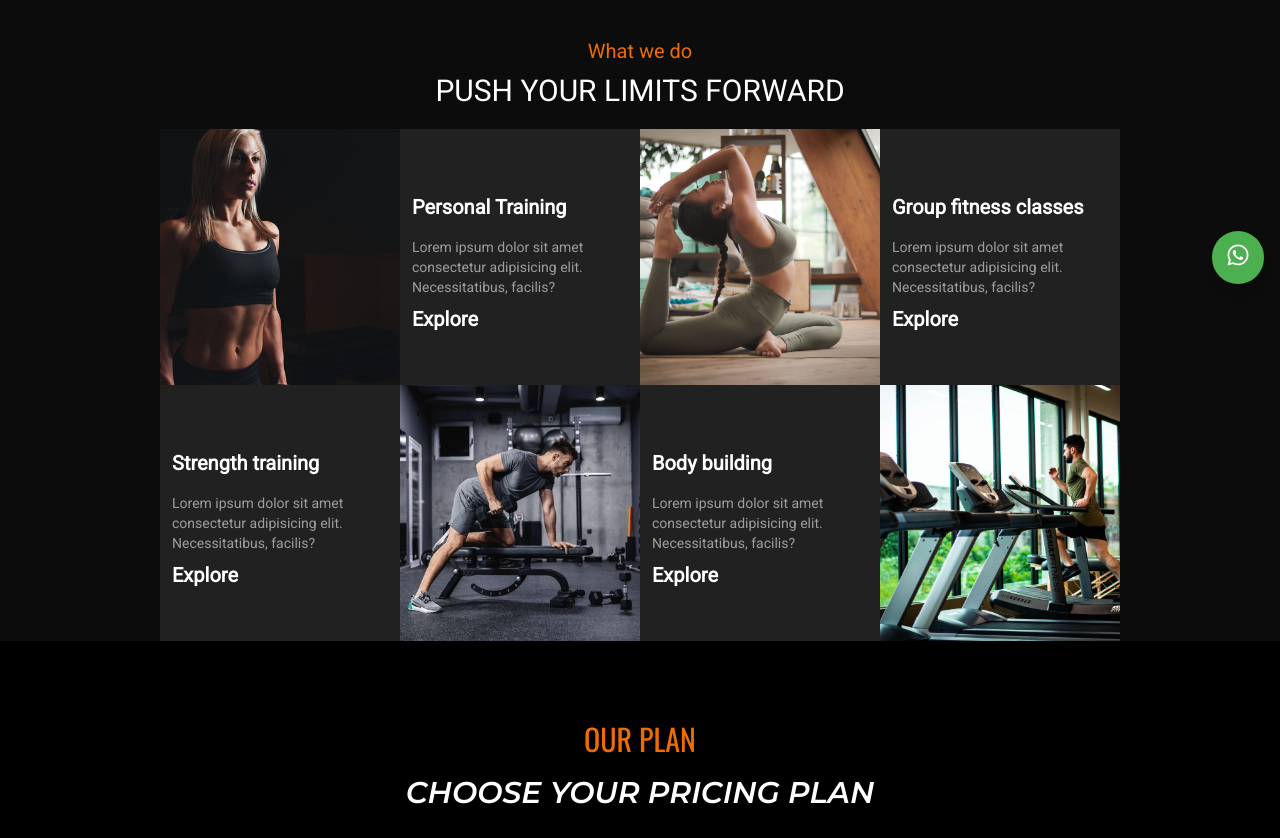
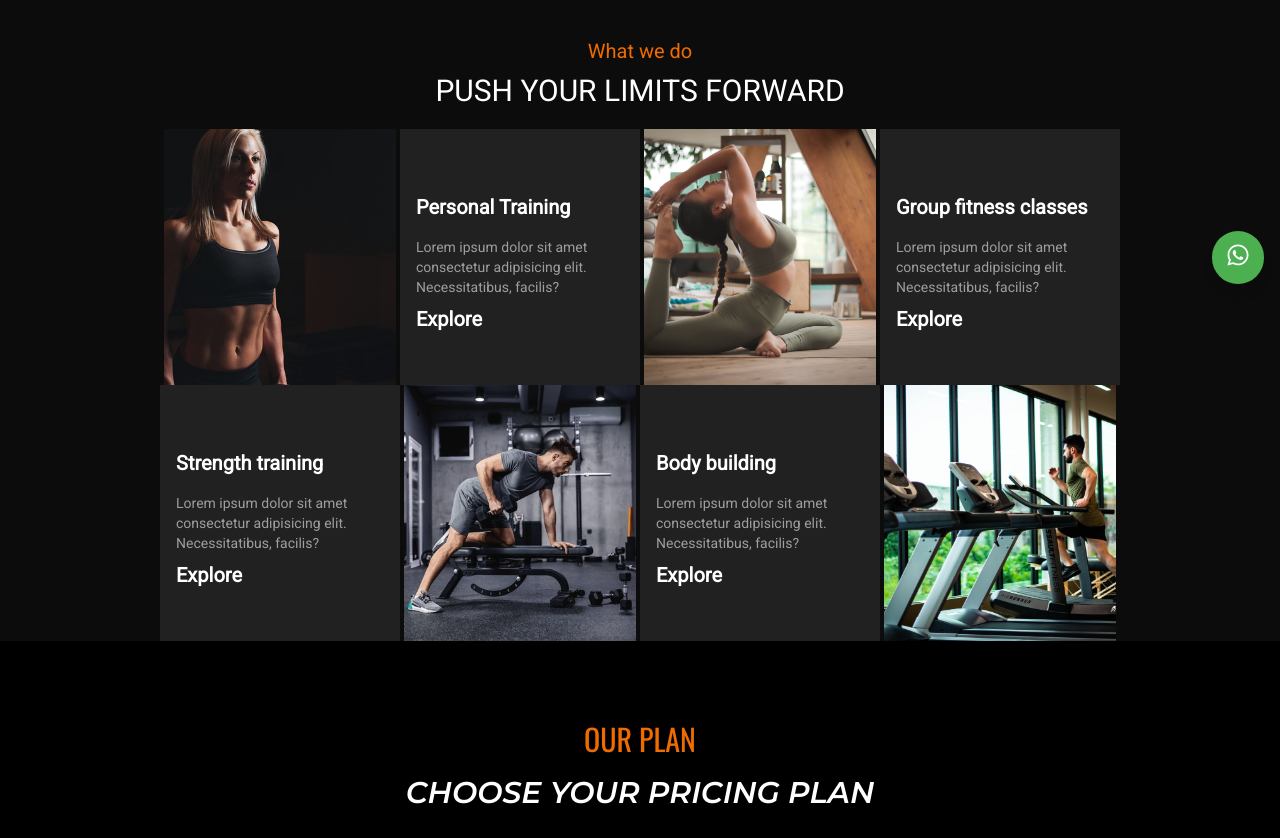
Before and after one commit to Adityachatur/Gym_WebPage, a React (Create React App) app: page /Service in a window 1280 px wide. Shown: the part 500-1338 px from the top of the page. Built offline with nearby package versions, Linux system fonts and the light colour scheme.

Commit message:
new changes

```diff
--- a/src/Components/Aboutpage/WhyChoseAbout.js
+++ b/src/Components/Aboutpage/WhyChoseAbout.js
@@ -27,7 +27,7 @@ const WhyChoseAbout = () => {
     return (
         <div>
             <div className=" mx-auto mb-20 flex lg:flex-row md:flex-col sm:flex-col flex-col">
-                <div className="w-full sm:w-full">
+                <div className="w-full sm:w-11/12">
                     <img
                         className="object-cover w-full h-full"
                         src={aboutusimg}
--- a/src/Components/Pages/WhatsAppButton .js
+++ b/src/Components/Pages/WhatsAppButton .js
@@ -4,11 +4,11 @@ import React from "react";
 
 const WhatsAppButton = () => {
   const whatsappNumber = "9552314201";
-  const whatsappMessage = "Please help me to join gym"
+  const whatsappMessage = "Please help me to join gym";
 
   const openWhatsApp = () => {
     window.open(
-      `https://wa.me/${whatsappNumber}?text=${encodeURIComponent({ whatsappMessage })}`,
+      `https://wa.me/${whatsappNumber}?text=${whatsappMessage}`,
       "_blank"
     );
   };
--- a/src/Components/ServicePage/WhatWeDo.js
+++ b/src/Components/ServicePage/WhatWeDo.js
@@ -21,11 +21,11 @@ const WhatWeDo = () => {
             </div>
 
             <div className="flex flex-wrap lg:w-9/12 mx-auto w-full">
-                <div className="w-1/2 lg:w-1/2 xl:w-1/4   h-64" data-aos="fade-down-right">
+                <div className="w-1/2 lg:w-1/2 xl:w-1/4 px-1   h-64" data-aos="fade-down">
                     <img src={img1} alt="" className="object-cover w-full h-full" />
                 </div>
 
-                <div className="w-1/2 lg:w-1/2 xl:w-1/4  bg-gray-900  h-64 servicecard" data-aos="fade-down-left">
+                <div className="w-1/2 lg:w-1/2 xl:w-1/4 px-1  bg-gray-900  h-64 servicecard" data-aos="fade-down">
                     <div className="flex flex-col py-6 px-3">
                         <p className="pt-10 lg:text-xl text-lg font-bold text-white">
                             Personal Training
@@ -40,11 +40,11 @@ const WhatWeDo = () => {
                     </div>
                 </div>
 
-                <div className="w-1/2 lg:w-1/2 xl:w-1/4   h-64" data-aos="fade-down-right">
+                <div className="w-1/2 lg:w-1/2 xl:w-1/4 px-1   h-64" data-aos="fade-down-right">
                     <img src={img2} alt="" className="object-cover w-full h-full" />
                 </div>
 
-                <div className="w-1/2 lg:w-1/2 xl:w-1/4  bg-gray-900  h-64 servicecard" data-aos="fade-down-left">
+                <div className="w-1/2 lg:w-1/2 xl:w-1/4 px-1  bg-gray-900  h-64 servicecard" data-aos="fade-down">
                     <div className="flex flex-col py-6 px-3">
                         <p className="pt-10 lg:text-xl text-lg font-bold text-white">
                             Group fitness classes
@@ -59,7 +59,7 @@ const WhatWeDo = () => {
                     </div>
                 </div>
 
-                <div className="w-1/2 lg:w-1/2 xl:w-1/4  bg-gray-900  h-64 servicecard" data-aos="fade-up-right">
+                <div className="w-1/2 lg:w-1/2 xl:w-1/4 px-1  bg-gray-900  h-64 servicecard" data-aos="fade-up">
                     <div className="flex flex-col py-6 px-3">
                         <p className="pt-10 lg:text-xl text-lg font-bold text-white">
                             Strength training
@@ -74,11 +74,11 @@ const WhatWeDo = () => {
                     </div>
                 </div>
 
-                <div className="w-1/2 lg:w-1/2 xl:w-1/4   h-64" data-aos="fade-up-left">
+                <div className="w-1/2 lg:w-1/2 xl:w-1/4 px-1   h-64" data-aos="fade-up">
                     <img src={img3} alt="" className="object-cover w-full h-full" />
                 </div>
 
-                <div className="w-1/2 lg:w-1/2 xl:w-1/4  bg-gray-900  h-64 servicecard" data-aos="fade-up-right">
+                <div className="w-1/2 lg:w-1/2 xl:w-1/4 px-1  bg-gray-900  h-64 servicecard" data-aos="fade-up">
                     <div className="flex flex-col py-6 px-3">
                         <p className="pt-10 lg:text-xl text-lg font-bold text-white">
                             Body building
@@ -93,7 +93,7 @@ const WhatWeDo = () => {
                     </div>
                 </div>
 
-                <div className="w-1/2 lg:w-1/2 xl:w-1/4   h-64" data-aos="fade-up-left">
+                <div className="w-1/2 lg:w-1/2 xl:w-1/4 px-1   h-64" data-aos="fade-up">
                     <img src={img4} alt="" className="object-cover w-full h-full" />
                 </div>
             </div>
```
